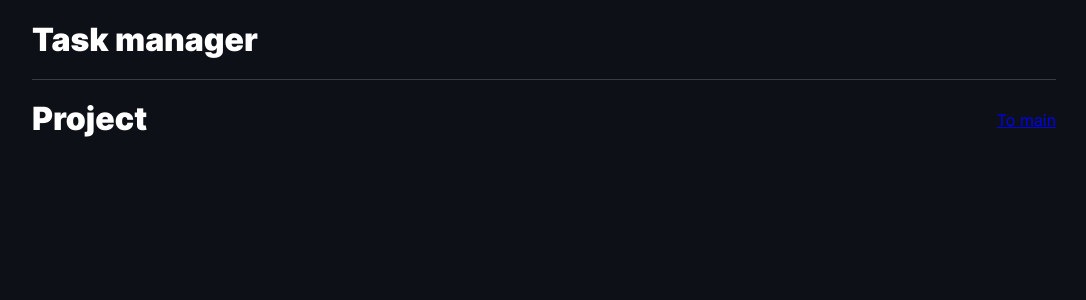
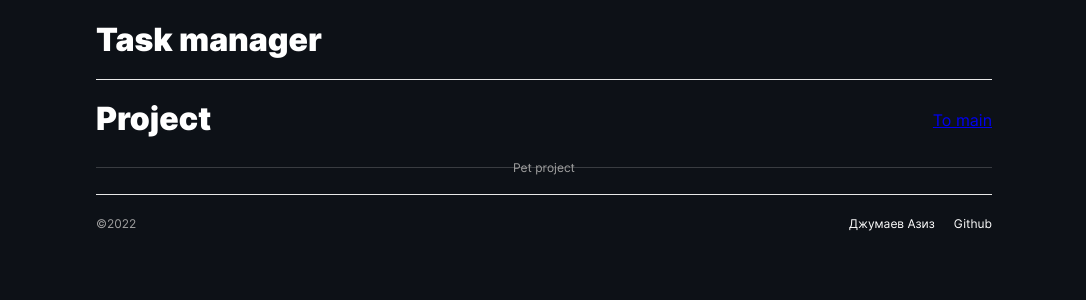
Before and after one commit to AzizJP/task-manager, a React app: page /project/1 in a window 1280 px wide. Shown: the top 300 px of the page, without its empty margins (96-1182 px from the left). Built offline with nearby package versions, Linux system fonts and the light colour scheme.

Commit message:
feat: add Footer

```diff
--- a/src/components/App/App.scss
+++ b/src/components/App/App.scss
@@ -1,3 +1,6 @@
+$layout-breakpoint-small: 768px;
+$layout-breakpoint-medium: 1280px;
+
 .page {
   display: flex;
   flex-direction: column;
@@ -11,7 +14,10 @@
   color: white;
 
   &__wrapper {
-    width: 80%;
+    display: flex;
+    flex-direction: column;
+    width: 90%;
+    min-height: 100vh;
   }
 }
 
@@ -20,7 +26,21 @@
   box-shadow: 0 5px 30px #2be080;
 }
 
-@media screen and (min-width: 1280px) {
+@media screen and (min-width: $layout-breakpoint-small) {
+  .page {
+    &__wrapper {
+      width: 80%;
+    }
+  }
+}
+
+@media screen and (min-width: $layout-breakpoint-medium) {
+  .page {
+    &__wrapper {
+      width: 70%;
+    }
+  }
+
   .link_hover:before {
     content: '';
     width: 100%;
--- a/src/components/App/App.tsx
+++ b/src/components/App/App.tsx
@@ -3,6 +3,7 @@ import {Route, Routes} from 'react-router-dom';
 
 import './App.scss';
 
+import Footer from '../Footer/Footer';
 import Header from '../Header/Header';
 import Main from '../Main/Main';
 import Project from '../Project/Project';
@@ -16,6 +17,7 @@ const App: FC = memo(() => {
           <Route path="/" element={<Main />} />
           <Route path="/project/:id" element={<Project />} />
         </Routes>
+        <Footer />
       </div>
     </div>
   );
--- /dev/null
+++ b/src/components/Footer/Footer.scss
@@ -0,0 +1,78 @@
+$layout-breakpoint-small: 768px;
+$layout-breakpoint-medium: 1280px;
+
+.footer {
+  display: flex;
+  flex-direction: column;
+  align-items: center;
+  padding-bottom: 0.6rem;
+  gap: 3.25rem;
+
+  &__title {
+    position: relative;
+    margin: 0;
+    width: 100%;
+    text-align: center;
+    font-family: 'Inter', 'Verdana', 'Tahoma', sans-serif;
+    font-weight: 400;
+    font-size: 0.75rem;
+    line-height: 1rem;
+    color: #a0a0a0;
+
+    &:before {
+      content: '';
+      width: 100%;
+      height: 1px;
+      background-color: #e8e8e8;
+      position: absolute;
+      left: 0;
+      bottom: -1.2rem;
+    }
+  }
+
+  &__author {
+    display: flex;
+    flex-direction: column;
+    align-items: center;
+    width: 100%;
+    gap: 1.875rem;
+  }
+
+  &__links {
+    display: flex;
+    flex-direction: column;
+    align-items: center;
+    gap: 0.75rem;
+  }
+
+  &__text {
+    position: relative;
+    text-decoration: none;
+    font-size: 0.75rem;
+    line-height: 1rem;
+    color: white;
+  }
+
+  &__copyright {
+    font-size: 0.75rem;
+    line-height: 1rem;
+    color: #a0a0a0;
+  }
+}
+
+@media screen and (min-width: 768px) {
+  .footer {
+    padding-bottom: 1.2rem;
+    gap: 2.5rem;
+
+    &__author {
+      flex-direction: row-reverse;
+      justify-content: space-between;
+    }
+
+    &__links {
+      flex-direction: row;
+      gap: 1.2rem;
+    }
+  }
+}
--- /dev/null
+++ b/src/components/Footer/Footer.tsx
@@ -0,0 +1,36 @@
+import {FC, memo} from 'react';
+
+import './Footer.scss';
+
+const Footer: FC = memo(() => {
+  return (
+    <footer className="footer">
+      <h3 className="footer__title">Pet project</h3>
+      <section className="footer__author">
+        <div className="footer__links">
+          <a
+            href="https://t.me/aziz_jp"
+            target="_blank"
+            className="footer__text link_hover"
+            rel="noreferrer"
+          >
+            Джумаев Азиз
+          </a>
+          <a
+            href="https://github.com/AzizJP"
+            target="_blank"
+            className="footer__text link_hover"
+            rel="noreferrer"
+          >
+            Github
+          </a>
+        </div>
+        <span className="footer__copyright">
+          &copy;{new Date().getFullYear()}
+        </span>
+      </section>
+    </footer>
+  );
+});
+
+export default Footer;
--- a/src/components/Header/Header.scss
+++ b/src/components/Header/Header.scss
@@ -21,7 +21,7 @@ $layout-breakpoint-medium: 1280px;
     width: 100%;
     height: 1px;
     bottom: 0;
-    background-color: #f4f4f430;
+    background-color: #e8e8e8;
   }
 }
 
--- a/src/components/Main/Main.scss
+++ b/src/components/Main/Main.scss
@@ -3,10 +3,15 @@ $layout-breakpoint-medium: 1280px;
 
 .main {
   display: flex;
+  flex-grow: 1;
+
+  &__wrapper {
+    display: flex;
     flex-direction: column;
     padding: 2rem 0;
     flex-grow: 1;
     gap: 1rem;
+  }
 
   &__title {
     margin: 0;
@@ -37,8 +42,10 @@ $layout-breakpoint-medium: 1280px;
 
 @media screen and (min-width: $layout-breakpoint-small) {
   .main {
+    &__wrapper {
       padding: 2.5rem 0;
       gap: 1.5rem;
+    }
 
     &__title {
       font-size: 1.2rem;
@@ -57,8 +64,10 @@ $layout-breakpoint-medium: 1280px;
 
 @media screen and (min-width: $layout-breakpoint-medium) {
   .main {
+    &__wrapper {
       padding: 3rem 0;
       gap: 2rem;
+    }
 
     &__title {
       font-size: 1.5rem;
--- a/src/components/Main/Main.tsx
+++ b/src/components/Main/Main.tsx
@@ -37,6 +37,7 @@ const Main: FC = memo(() => {
 
   return (
     <main className="main">
+      <div className="main__wrapper">
         <h2 className="main__title">Projects</h2>
         <SearchForm handleAddProject={handleAddProject} />
         <div className="main__projects">
@@ -54,6 +55,7 @@ const Main: FC = memo(() => {
             ))
           )}
         </div>
+      </div>
     </main>
   );
 });
--- a/src/components/Shared/AddTask/SearchForm.scss
+++ b/src/components/Shared/AddTask/SearchForm.scss
@@ -15,7 +15,6 @@ $layout-breakpoint-medium: 1280px;
     display: flex;
     justify-content: space-between;
     align-items: center;
-    width: 100%;
     border: 1.5px solid #f4f4f430;
     border-radius: 0.5rem;
     gap: 1rem;
```
Lines whose indentation alone changed are shown as unchanged.
